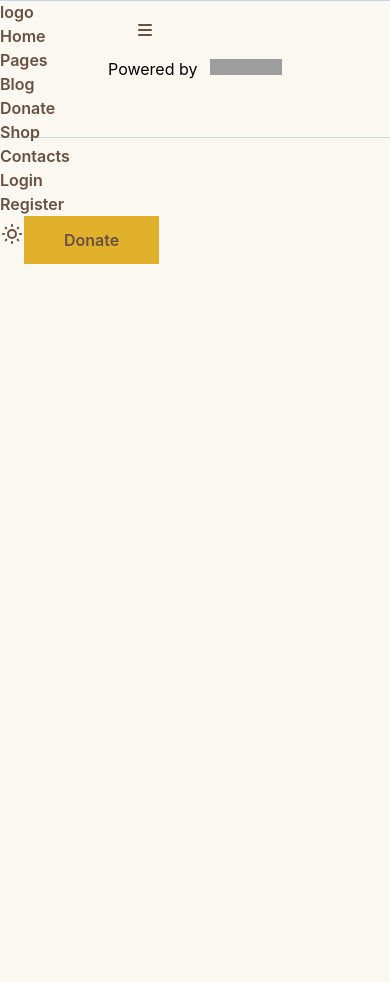
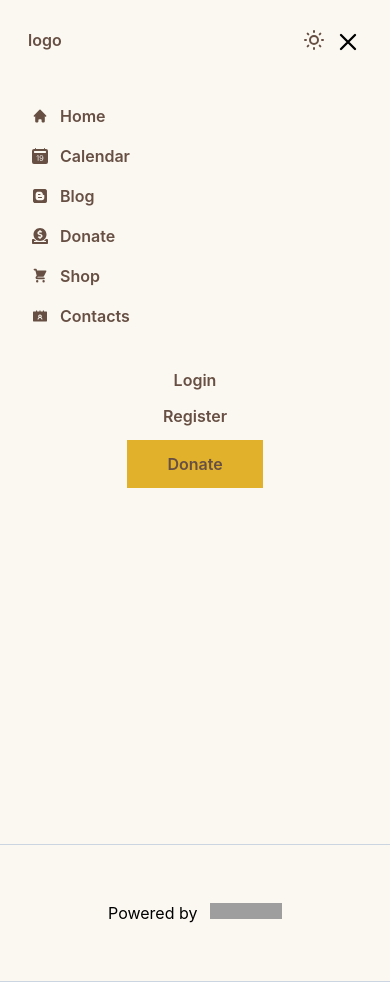
Before and after one commit to yapna-youpi/CHURCH_Herv-, a Next.js app: page / in a window 390 px wide. Before the commit the page ends 844 px from the top, so only its background shows below. Built offline with nearby package versions, Linux system fonts and the light colour scheme; grey boxes are pictures that could not be loaded.

Commit message:
fin du responsive navbar sans les liens

```diff
--- a/components/approot/AppRoot.jsx
+++ b/components/approot/AppRoot.jsx
@@ -6,12 +6,14 @@ import Footer from '../../pages/home/footer/Footer'
 
 function AppRoot({ children }) {
 
-    const [soon, setSoon] = useState(false);
+    const [moon, setMoon] = useState(false);
 
     const colorTheme = () =>{
         let colorT = localStorage.getItem('theme')
         nightwind.toggle();
-        setSoon(!soon);
+        setMoon(!moon);
+        document.getElementById('banner').classList.toggle('banner')
+        document.getElementById('banner').classList.toggle('banner2')
         // if( colorT === 'light') {
         // }else{
         //     theme = colorT == 'dark' ? 'light' : 'dark'
@@ -21,7 +23,7 @@ function AppRoot({ children }) {
 
     return (
         <div className='black-bg' id='approot'>
-            <Header soon={soon} colorTheme={colorTheme}  />
+            <Header moon={moon} colorTheme={colorTheme}  />
             {children}
             <Footer />
         </div>
--- a/package.json
+++ b/package.json
@@ -12,7 +12,8 @@
     "next": "12.3.1",
     "nightwind": "^1.1.12",
     "react": "18.2.0",
-    "react-dom": "18.2.0"
+    "react-dom": "18.2.0",
+    "react-icons": "^4.6.0"
   },
   "devDependencies": {
     "@types/node": "8.10.66",
--- a/pages/home/header/Header.jsx
+++ b/pages/home/header/Header.jsx
@@ -1,9 +1,17 @@
-import React,{useEffect} from 'react'
+import React,{useEffect, useState} from 'react'
+import { HiHome, HiShoppingCart } from 'react-icons/hi'
+import { BsCalendar2DateFill } from 'react-icons/bs'
+import { FaBlogger, FaDonate } from 'react-icons/fa'
+import { AiFillContacts } from 'react-icons/ai'
+
+
 import { Image } from 'next/image'
 
 // import logo from '../../../public/favicon.ico'
 
-function Header({ soon, colorTheme, }) {
+function Header({ moon, colorTheme, }) {
+
+    const [showIcon, setShowIcon] = useState(false)
 
     useEffect(()=>{
         let nav=document.querySelector('nav')
@@ -14,52 +22,64 @@ function Header({ soon, colorTheme, }) {
         }, )
     }, [])
 
-    console.log('salut les dev')
+    console.log('la valeurs du icon', showIcon)
   return (
     <div className="hero">
-        <nav id='nav' className='text-maron font-semibold dark:bg-slate-900  dark:text-white md:w-full md:flex md:h-20 md:items-center md:justify-around fixed'>
+        <nav id='nav' className='z-10 w-full h-screen sm:border-r border-slate-400 md:border-r-0 sm:w-5/12 bg-big dark:bg-transparent md:bg-transparent  text-maron font-semibold md:dark:bg-transparent dark:transition-all dark:duration-300 dark:ease-out dark:text-white md:w-full md:flex md:h-20 md:items-center md:justify-around fixed'>
 
-          <div className="logo">
+          <div className="logo absolute top-7 left-7 z-10 md:top-0 md:relative md:left-0">
             {/* <Image src={logo} alt="logo church" /> */}
             logo
           </div>
 
-          <menu className="menu ml-0 lg:ml-44">
+          <menu className="menu mt-20 pt-2 ml-0 lg:ml-44 md:pt-0 md:mt-0">
             <ul className='md:flex'>
-              <li className="liste">Home</li>
-              <li className="liste">Pages</li>
-              <li className="liste">Blog</li>
-              <li className="liste">Donate</li>
-              <li className="liste">Shop</li>
-              <li className="liste">Contacts</li>
+              <li className="liste"><i><HiHome /></i> Home</li>
+              <li className="liste"><i><BsCalendar2DateFill /></i> Calendar</li>
+              <li className="liste"><i><FaBlogger/></i> Blog</li>
+              <li className="liste"><i><FaDonate/> </i> Donate</li>
+              <li className="liste"><i>< HiShoppingCart /></i> Shop</li>
+              <li className="liste"><i>< AiFillContacts/></i> Contacts</li>
             </ul>
           </menu>
 
-          <aside className="aside md:w-80 md:flex md:justify-around md:items-center">
-            <div className="login cursor-pointer"> Login </div>
-            <div className="register cursor-pointer"> Register </div>
-            <button onClick={()=>colorTheme()}>
-                    {soon ?
-                            <svg xmlns="http://www.w3.org/2000/svg" className="h-5 w-5 dark:hover:p-1 dark:hover:rounded-xl dark:hover:bg-slate-300" viewBox="0 0 20 20" fill="currentColor">
+          <aside className="aside  my-10 mx-auto md:flex  md:my-0 md:mx-0 md:w-80 md:items-center ">
+            <div className="login my-3 text-center cursor-pointer md:mx-2"> Login </div>
+            <div className="register my-3 text-center cursor-pointer md:mx-2"> Register </div>
+            <button className='absolute top-7 right-16 sm:right-7 md:relative md:top-0 md:right-0 md:mx-4' onClick={()=>colorTheme()}>
+                    {moon ?
+                            <svg xmlns="http://www.w3.org/2000/svg" className="h-5 w-5 dark:hover:rounded-xl dark:hover:bg-transluce dark:translate-y-1 md:dark:translate-y-0" viewBox="0 0 20 20" fill="currentColor">
                               <path d="M17.293 13.293A8 8 0 016.707 2.707a8.001 8.001 0 1010.586 10.586z" />
                             </svg>
                           :
-                            <svg xmlns="http://www.w3.org/2000/svg" className="h-6 w-6 hover:p-1 hover:rounded-xl hover:bg-transluce" fill="none" viewBox="0 0 24 24" stroke="currentColor" strokeWidth={2}>
+                            <svg xmlns="http://www.w3.org/2000/svg" className="h-6 w-6 hover:p-1 hover:rounded-xl hover:bg-slate-300" fill="none" viewBox="0 0 24 24" stroke="currentColor" strokeWidth={2}>
                               <path strokeLinecap="round" strokeLinejoin="round" d="M12 3v1m0 16v1m9-9h-1M4 12H3m15.364 6.364l-.707-.707M6.343 6.343l-.707-.707m12.728 0l-.707.707M6.343 17.657l-.707.707M16 12a4 4 0 11-8 0 4 4 0 018 0z" />
                             </svg>
                     }
-                  </button>
-            <button className='py-3 px-10 bg-hardOrag md:text-white md:hover:bg-orag'>Donate</button>
-            <span className="bar absolute top-5 right-1 md:hidden ">
-              <svg xmlns="http://www.w3.org/2000/svg" className="h-5 w-5" viewBox="0 0 20 20" fill="currentColor">
-                  <path fillRule="evenodd" d="M3 5a1 1 0 011-1h12a1 1 0 110 2H4a1 1 0 01-1-1zM3 10a1 1 0 011-1h12a1 1 0 110 2H4a1 1 0 01-1-1zM3 15a1 1 0 011-1h12a1 1 0 110 2H4a1 1 0 01-1-1z" clipRule="evenodd" />
-              </svg>
-            </span>
+            </button>
+            <div className='w-full'>
+              <button className='py-3 block mx-auto md:inline md:mx-0 my-1 px-10 bg-hardOrag md:text-white md:hover:bg-orag'>Donate</button>
+            </div>
           </aside>
+
 
         </nav>
 
-        <div className="banner2 md:w-12/12 md:h-screen md:dark:text-red-800">
+        { showIcon ?
+            <span onClick={() => setShowIcon(!showIcon)} className="bar dark:text-white z-20 absolute top-7 right-7 md:hidden ">
+                    <svg  xmlns="http://www.w3.org/2000/svg" className="h-7 w-7" viewBox="0 0 20 20" fill="currentColor">
+                        <path fillRule="evenodd" d="M3 5a1 1 0 011-1h12a1 1 0 110 2H4a1 1 0 01-1-1zM3 10a1 1 0 011-1h12a1 1 0 110 2H4a1 1 0 01-1-1zM3 15a1 1 0 011-1h12a1 1 0 110 2H4a1 1 0 01-1-1z" clipRule="evenodd" />
+                    </svg>
+            </span>
+                  :
+            <span onClick={() => setShowIcon(!showIcon)} className="bar dark:text-white  z-20 absolute top-7 right-7 md:hidden ">
+                    <svg xmlns="http://www.w3.org/2000/svg"  className="h-7 w-7" fill="none" viewBox="0 0 24 24" strokeWidth="2" stroke="currentColor">
+                      <path strokeLinecap="round" strokeLinejoin="round" d="M6 18L18 6M6 6l12 12" />;nh
+                    </svg>
+            </span>
+        }
+
+        <div id="banner" className="banner2 w-12/12 h-screen md:dark:text-red-800">
 
         </div>
     </div>
--- a/styles/globals.css
+++ b/styles/globals.css
@@ -30,6 +30,9 @@ a {
     border-radius: 50%;
     background-color: #ececea;
 }
+.liste > i{
+  @apply mx-3 flex items-center md:hidden
+}
 
 @media (prefers-color-scheme: dark) {
   html {
@@ -40,14 +43,14 @@ a {
     background: black;
   }
 }
-.nav-visible{
+/* .nav-visible{
   background-color: #333;
   border-bottom: 1px solid #f1f1f1;
-}
+} */
 
 .liste{
-  @apply md:mx-4 md:py-3 cursor-pointer md:hover:text-orag
+  @apply md:mx-4 flex md:py-3 cursor-pointer md:hover:text-orag  focus:text-orag my-4 ml-5 sm:ml-5 sm:my-5
 }
 .bg-visible{
-  @apply dark:opacity-100 md:text-white md:bg-slate-900 md:shadow-lg md:shadow-slate-500/50
+  @apply dark:opacity-100 md:!bg-big dark:!bg-slate-900 dark:md:shadow-slate-500/40  md:shadow-lg md:shadow-slate-500/40 transition-all duration-300 ease-out
 }
--- a/tailwind.config.js
+++ b/tailwind.config.js
@@ -11,10 +11,11 @@ module.exports = {
         'big': '#FBF8F1',
         'blac': '#240C00',
         'maron': '#674F44',
-        'transluce': '#ececea',
+        'transluce': '#7D7D7D',
         'orag': '#C19220',
         'hardOrag': '#e1b12c',
         'softBlack': '#333',
+          'softBlu': '#0C9BA8'
       }
     },
   },
```
Also changed, not shown: 1 other file (tests, documents, lock files or other folders).
